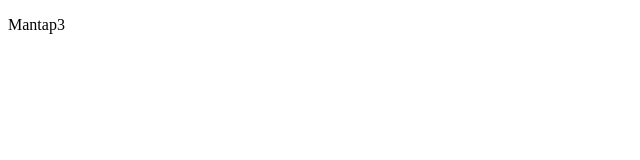
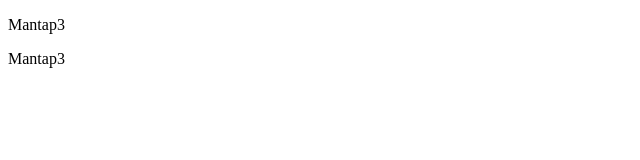
Before and after one commit to alamsadvika95/lightbox, a plain HTML site: page tiga.html in a window 1280 px wide. Shown: the full height of the page, 0-640 px from the left. Drawn offline with Linux system fonts and the light colour scheme.

Commit message:
Modifikasi tiga.html

```diff
--- a/tiga.html
+++ b/tiga.html
@@ -7,5 +7,6 @@
 </head>
 <body>
     <p>Mantap3</p>
+    <p>Mantap3</p>
 </body>
 </html>
```
Also changed, not shown: 1 other file.
